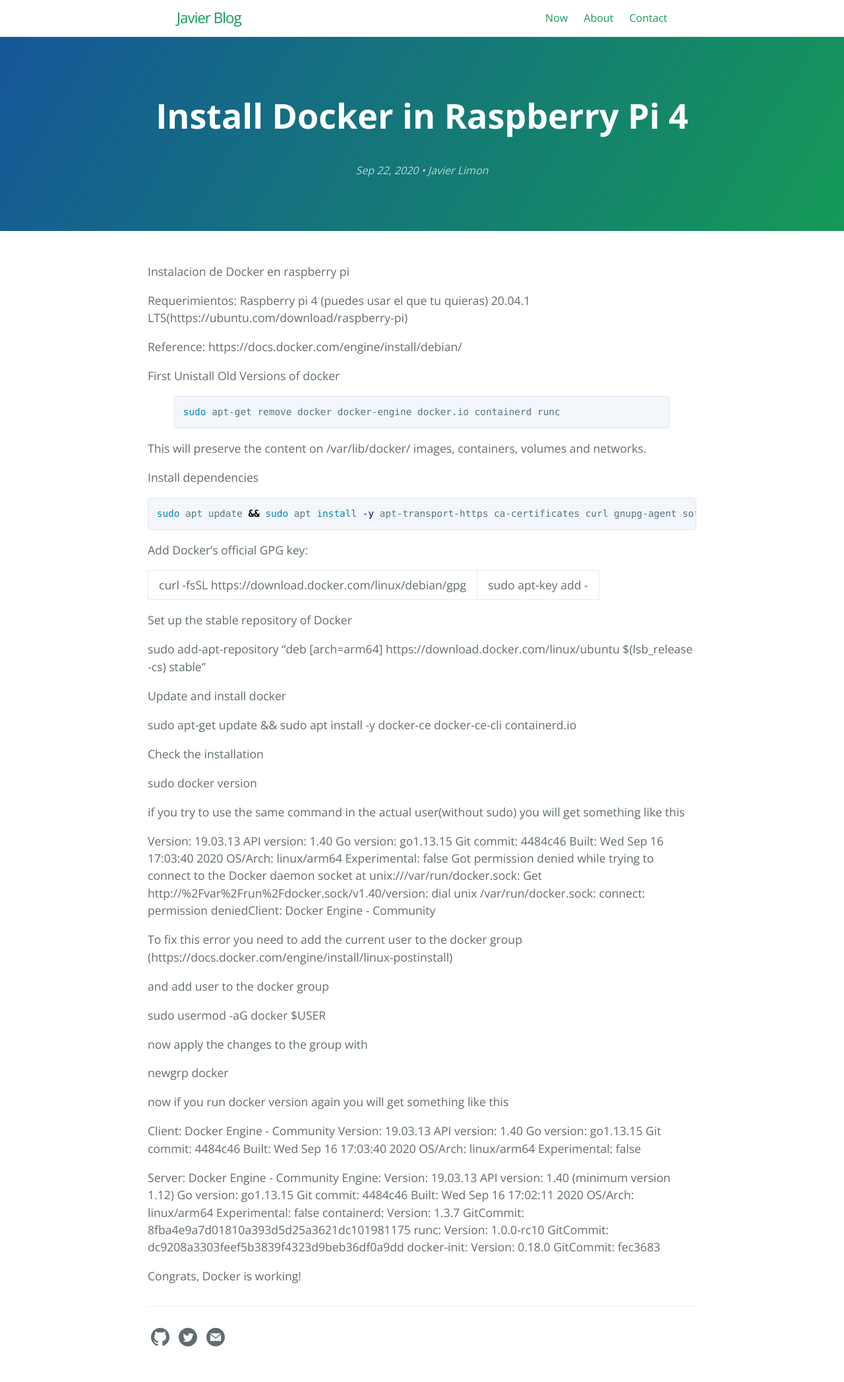
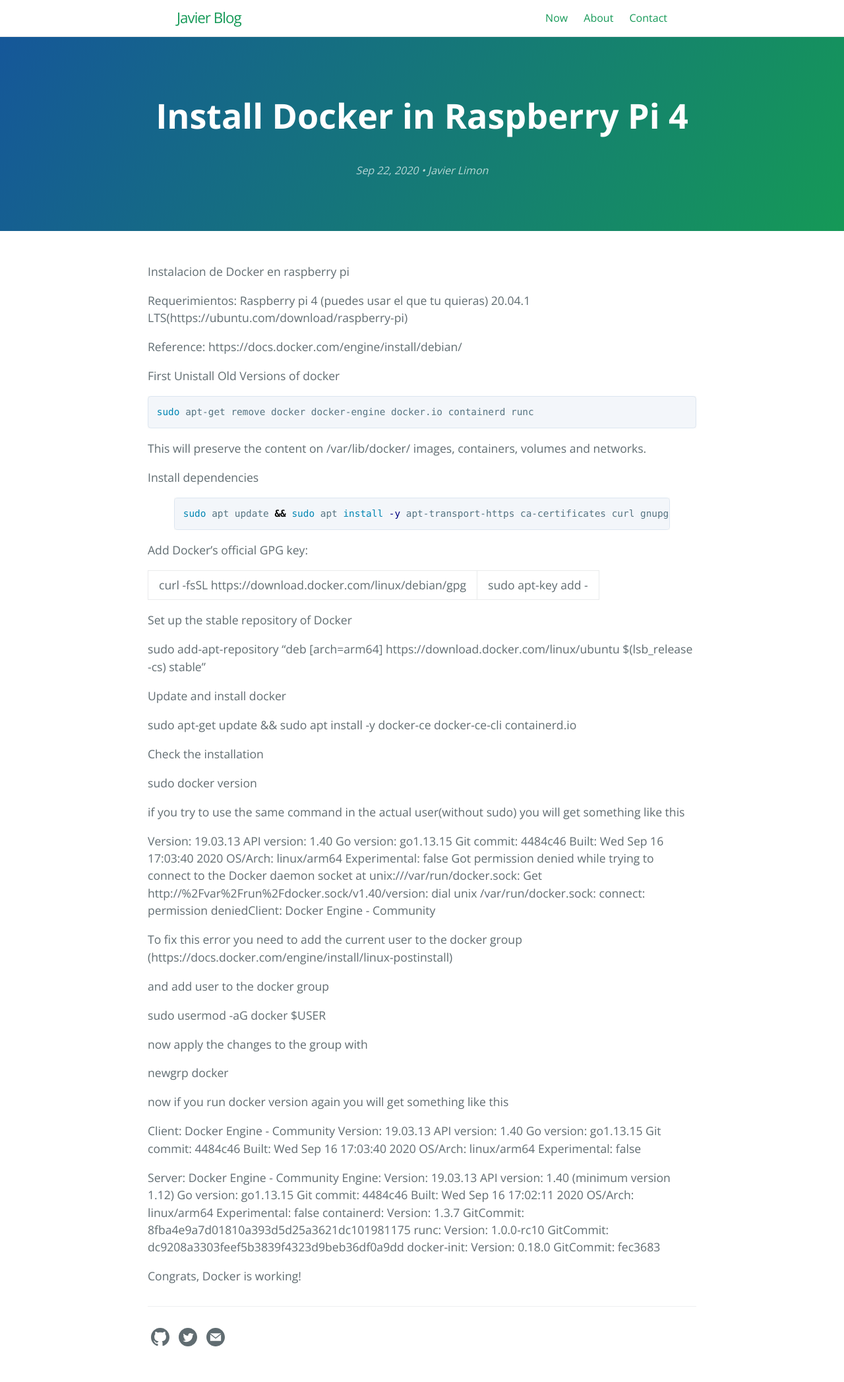
Before and after one commit to JavierLimon/javier-blog, a Jekyll site: the page built from _posts/2020-09-22-install-docker-raspberry-pi.md, in a window 1280 px wide. Shown: the whole page at 66% size. Built offline with Jekyll 4.4.1, drawn with Linux system fonts in a browser that asks for light colours.

Commit message:
testy hightlight 3
Co-Authored-By: Javier Limon <JavierLimon@users.noreply.github.com>

````diff
--- a/_posts/2020-09-22-install-docker-raspberry-pi.md
+++ b/_posts/2020-09-22-install-docker-raspberry-pi.md
@@ -14,16 +14,18 @@ https://docs.docker.com/engine/install/debian/
 
 First Unistall Old Versions of docker
 
-{% highlight shell %}
+```shell
 sudo apt-get remove docker docker-engine docker.io containerd runc
-{% endhighlight %}
+```
 
 This will preserve the content on /var/lib/docker/ images, containers, volumes and networks.
 
 Install dependencies
-```shell
+
+{% highlight shell %}
 sudo apt update && sudo apt install -y apt-transport-https ca-certificates curl gnupg-agent software-properties-common
-```
+{% endhighlight %}
+
 Add Docker's official GPG key:
 
 curl -fsSL https://download.docker.com/linux/debian/gpg | sudo apt-key add -
````
